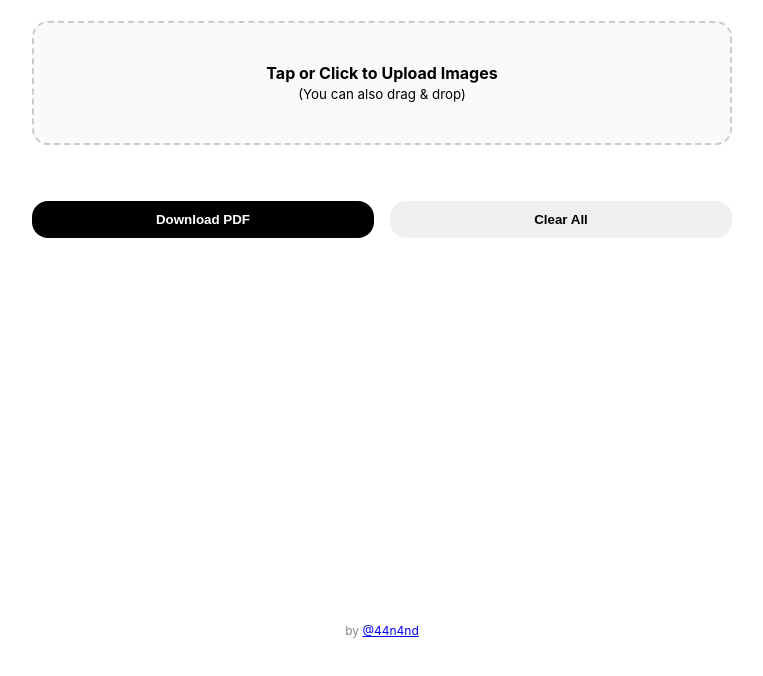
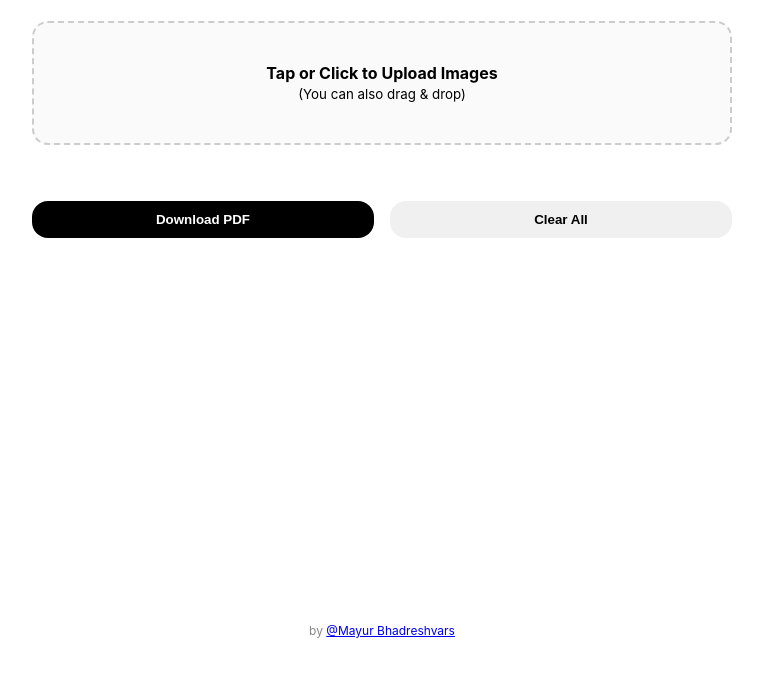
Before and after one commit to mayurbhadreshvara/ALLtoPDF, a plain HTML site: page index.html in a window 1280 px wide. Shown: the part 114-790 px from the top of the page, without its empty margins (258-1021 px from the left). Drawn offline with Linux system fonts and the light colour scheme.

Commit message:
Update index.html

```diff
--- a/index.html
+++ b/index.html
@@ -162,7 +162,7 @@
     <button class="secondary" id="clearBtn">Clear All</button>
   </div>
 
-  <footer> by <a href="https://www.instagram.com/44n4nd" target="_blank">@44n4nd</a> </footer>
+  <footer> by <a href="https://www.linkedin.com/in/mayurbhadreshvara" target="_blank">@Mayur Bhadreshvars</a> </footer>
 
   <script src="https://unpkg.com/pdf-lib/dist/pdf-lib.min.js"></script>
 
```
